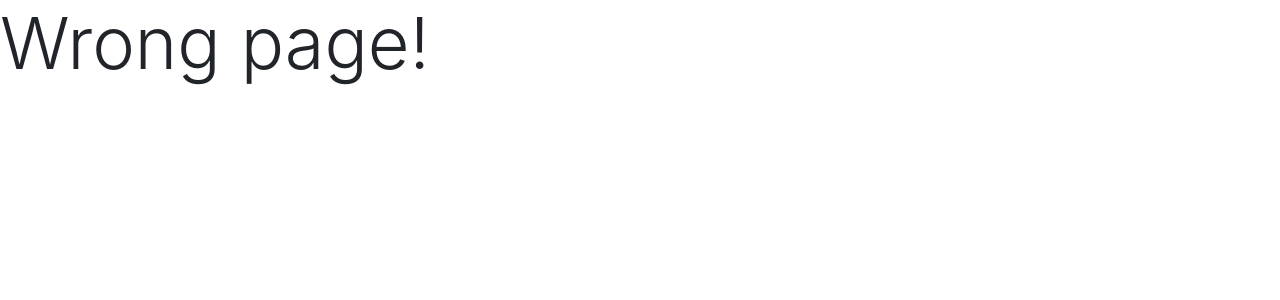
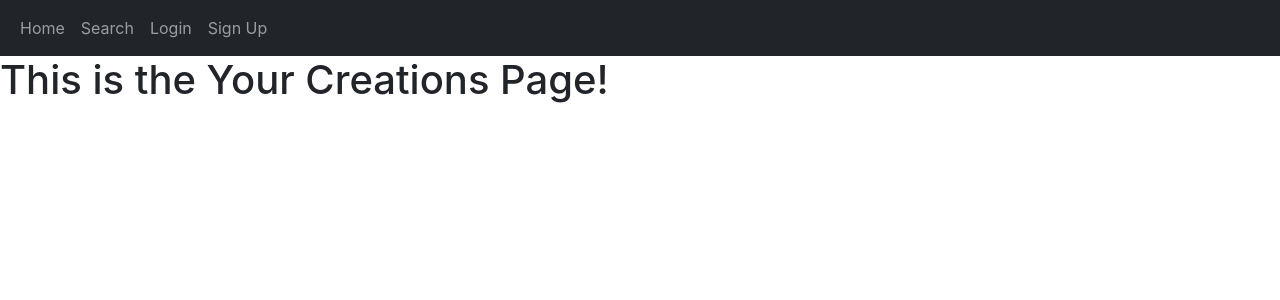
Before and after one commit to mjh1985codeman/cook-n-share, a React (Create React App) app in the folder client/: page /Creations in a window 1280 px wide. Shown: the top 300 px of the page. Built offline with nearby package versions, Linux system fonts and the light colour scheme.

Commit message:
added more nav bar links

```diff
--- a/client/src/App.js
+++ b/client/src/App.js
@@ -2,10 +2,12 @@ import React from "react";
 import { BrowserRouter as Router, Switch, Route } from "react-router-dom";
 import { ApolloProvider } from "@apollo/react-hooks";
 import ApolloClient from "apollo-boost";
-import Navbar from "./components/Navbar";
-import About from "./components/About";
+import Home from "./components/Home";
 import Login from "./components/Login";
 import SignUp from "./components/SignUp";
+import SavedRecipes from "./components/SavedRecipes";
+import Search from "./components/Search";
+import YourCreations from "./components/YourCreations";
 
 const client = new ApolloClient({
   request: (operation) => {
@@ -26,10 +28,12 @@ function App() {
       <Router>
         <>
           <Switch>
-            <Route exact path="/" component={Navbar} />
-            <Route exact path="/About" component={About} />
+            <Route exact path="/" component={Home} />
             <Route exact path="/Login" component={Login} />
             <Route exact path="/SignUp" component={SignUp} />
+            <Route exact path="/Saved" component={SavedRecipes} />
+            <Route exact path="/Creations" component={YourCreations} />
+            <Route exact path="/Search" component={Search} />
             <Route render={() => <h1 className="display-2">Wrong page!</h1>} />
           </Switch>
         </>
--- /dev/null
+++ b/client/src/components/Home.js
@@ -0,0 +1,13 @@
+import React from "react";
+import Navbar from "./Navbar";
+
+const Home = () => {
+  return (
+    <>
+      <Navbar></Navbar>
+      <h1>This is the Home Page!</h1>
+    </>
+  );
+};
+
+export default Home;
--- a/client/src/components/Navbar.js
+++ b/client/src/components/Navbar.js
@@ -12,20 +12,43 @@ const AppNavbar = () => {
         <Container fluid>
           <Nav className="justify-content-center">
             <Nav.Item>
-              <Nav.Link as={Link} to="/About">
-                About
+              <Nav.Link as={Link} to="/">
+                Home
               </Nav.Link>
             </Nav.Item>
+            <Nav.Item>
+              <Nav.Link as={Link} to="/Search">
+                Search
+              </Nav.Link>
+            </Nav.Item>
+            {!Auth.loggedIn() ? (
               <Nav.Item>
                 <Nav.Link as={Link} to="/Login">
                   Login
                 </Nav.Link>
               </Nav.Item>
+            ) : null}
+            {!Auth.loggedIn() ? (
               <Nav.Item>
                 <Nav.Link as={Link} to="/SignUp">
                   Sign Up
                 </Nav.Link>
               </Nav.Item>
+            ) : null}
+            {Auth.loggedIn() ? (
+              <Nav.Item>
+                <Nav.Link as={Link} to="/Creations">
+                  Your Creations
+                </Nav.Link>
+              </Nav.Item>
+            ) : null}
+            {Auth.loggedIn() ? (
+              <Nav.Item>
+                <Nav.Link as={Link} to="/Saved">
+                  Saved Recipes
+                </Nav.Link>
+              </Nav.Item>
+            ) : null}
             {/*Logout Conditionally Rendered if user is logged in*/}
             {Auth.loggedIn() ? (
               <Nav.Item>
--- a/client/src/components/About.js
+++ b/client/src/components/SavedRecipes.js
@@ -1,13 +1,13 @@
 import React from "react";
 import Navbar from "./Navbar";
 
-const About = () => {
+const SavedRecipes = () => {
   return (
     <>
       <Navbar></Navbar>
-      <h1>This is the About Page!</h1>
+      <h1>This is the Saved Recipes Page!</h1>
     </>
   );
 };
 
-export default About;
+export default SavedRecipes;
--- /dev/null
+++ b/client/src/components/Search.js
@@ -0,0 +1,13 @@
+import React from "react";
+import Navbar from "./Navbar";
+
+const Search = () => {
+  return (
+    <>
+      <Navbar></Navbar>
+      <h1>This is the Search Page!</h1>
+    </>
+  );
+};
+
+export default Search;
--- /dev/null
+++ b/client/src/components/YourCreations.js
@@ -0,0 +1,13 @@
+import React from "react";
+import Navbar from "./Navbar";
+
+const YourCreations = () => {
+  return (
+    <>
+      <Navbar></Navbar>
+      <h1>This is the Your Creations Page!</h1>
+    </>
+  );
+};
+
+export default YourCreations;
```
Also changed, not shown: 1 other file (tests, documents, lock files or other folders). Lines whose indentation alone changed are shown as unchanged.
